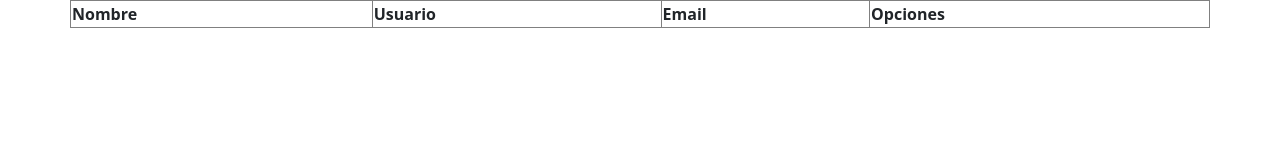
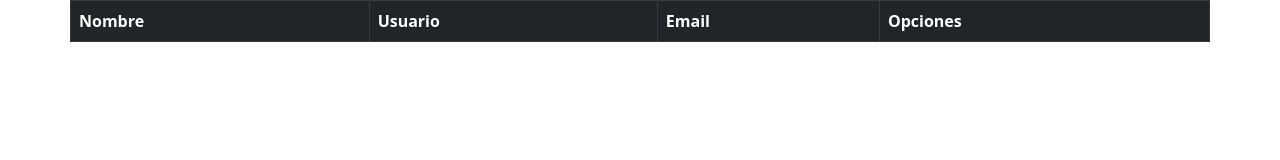
Before and after one commit to lleroc/HtmlJs9no, a plain HTML site: page index.html in a window 1280 px wide. Drawn offline with nearby package versions, Linux system fonts and the light colour scheme.

Commit message:
tabla-usuarios

```diff
--- a/index.html
+++ b/index.html
@@ -15,13 +15,16 @@
   <body>
     <div class="container">
       <div class="row">
-        <table class="tebla table-bordered table-striped">
-          <tr class="thead-dark">
-            <th>Nombre</th>
-            <th>Usuario</th>
-            <th>Email</th>
-            <th>Opciones</th>
-          </tr>
+        <table class="table table-bordered table-striped">
+            <thead class="table-dark">
+                <tr >
+                    <th>Nombre</th>
+                    <th>Usuario</th>
+                    <th>Email</th>
+                    <th>Opciones</th>
+                  </tr>
+            </thead>
+         <tbody id="cuerpoUsuarios"></tbody>
         </table>
       </div>
     </div>
```
Also changed, not shown: 1 other file.
